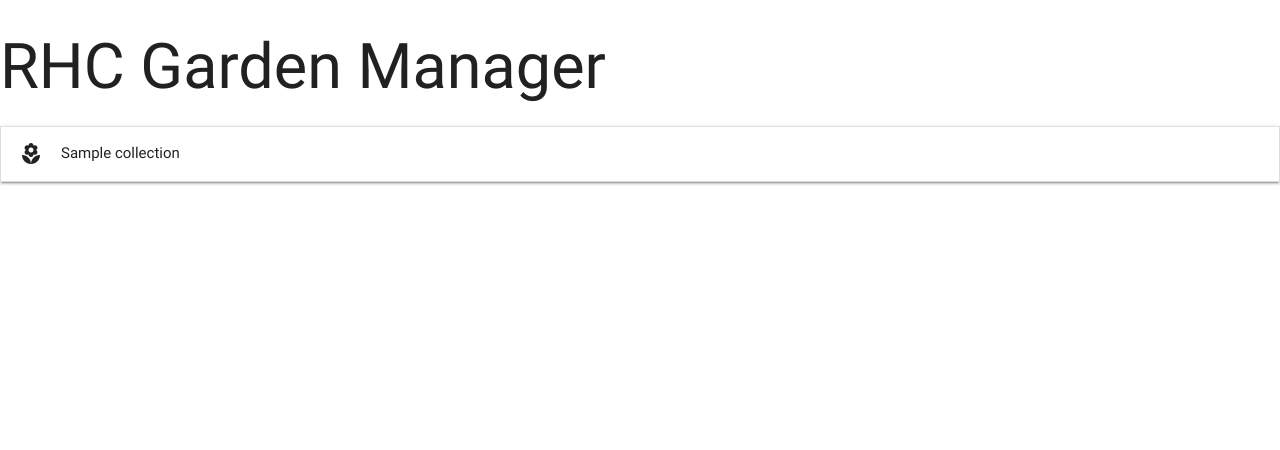
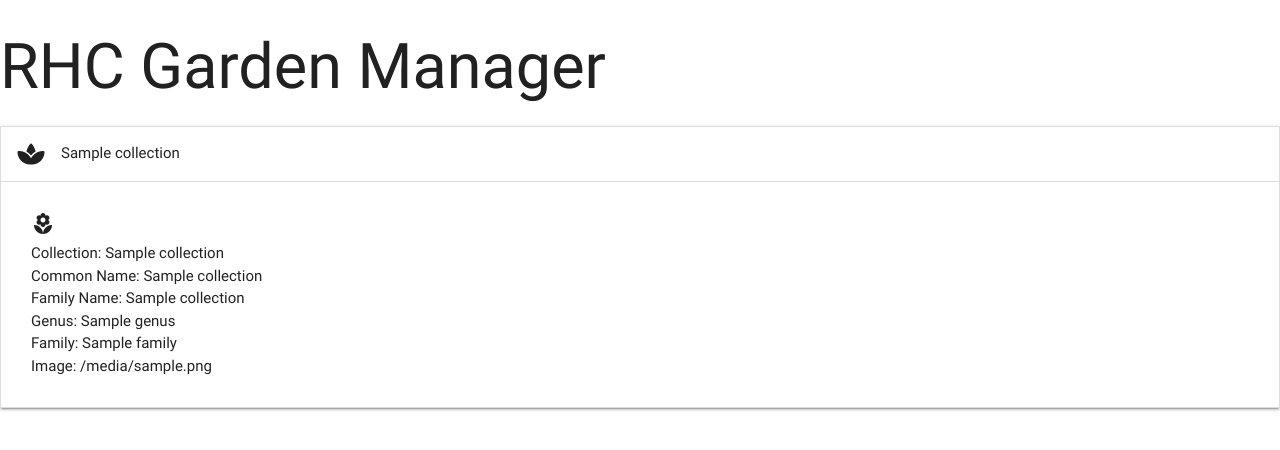
Before and after one commit to Readri205/MS3_Plant_Manager, a Flask app: template templates/collections.html in a window 1280 px wide, after a click that opens the changed part. Shown: the top 450 px of the page. Run offline with Flask 2, Linux system fonts and the light colour scheme; the template is opened without the code that fills it: most values are stand-ins (such as "Sample title", 1, 10 or a date in 2020); some libraries are stand-ins or nearby versions.

Commit message:
Add plants list in collections

```diff
--- a/app.py
+++ b/app.py
@@ -5,7 +5,7 @@ from bson.objectid import ObjectId
 
 
 if os.path.exists("env.py"):
-  import env
+    import env
 
 app = Flask(__name__)
 app.config["MONGO_DBNAME"] = 'plant_manager'
@@ -18,13 +18,13 @@ mongo = PyMongo(app)
 @app.route("/get_plants")
 def get_plants():
     return render_template("plants.html",
-                            plants=mongo.db.plants.find())
+                           plants=mongo.db.plants.find())
 
 
 @app.route('/get_collections')
 def get_collections():
     return render_template("collections.html",
-                           collections=mongo.db.collections.find())
+                           plants=mongo.db.plants.find())
 
 
 if __name__ == "__main__":
--- a/templates/base.html
+++ b/templates/base.html
@@ -13,6 +13,7 @@
     {% endblock %}
     <script src="https://cdnjs.cloudflare.com/ajax/libs/jquery/3.2.1/jquery.min.js"></script>
     <script src="https://cdnjs.cloudflare.com/ajax/libs/materialize/0.100.2/js/materialize.min.js"></script>
+    <script src="https://kit.fontawesome.com/5fa1d9dfaf.js" crossorigin="anonymous"></script>
     <script type="text/javascript">
         $(document).ready(function() {
             $('.collapsible').collapsible();
--- a/templates/collections.html
+++ b/templates/collections.html
@@ -2,12 +2,22 @@
 {% block content %}
 
 <ul class="collapsible">
-    {% for collection in collections %}
     <li>
-        <div class="collapsible-header"><i class="material-icons">local_florist</i>
-            {{collection.collection_name}}
+        {% for collection in plants %}
+        <div class="collapsible-header"><i class="fas fa-spa"></i>
+        {{collection.collection_name}}
         </div>
+            {% for plant in plants %}
+            <div class="collapsible-body"><i class="material-icons">local_florist</i> <br>
+                <span>Collection: </span><span> {{plant.collection_name}}</span> <br>
+                <span>Common Name: </span><span> {{plant.common_name}}</span> <br>
+                <span>Family Name: </span><span> {{plant.family_common_name}}</span> <br>
+                <span>Genus: </span><span> {{plant.genus}}</span> <br>
+                <span>Family: </span><span> {{plant.family}}</span> <br>
+                <span>Image: </span><span> {{plant.image_url}}</span> <br>
+            </div>
+            {% endfor %}
+        {% endfor %}
     </li>
 </ul>
-{% endfor %}
 {% endblock %}
```
Also changed, not shown: templates/plants.html (+10 -11 lines), README.md.
